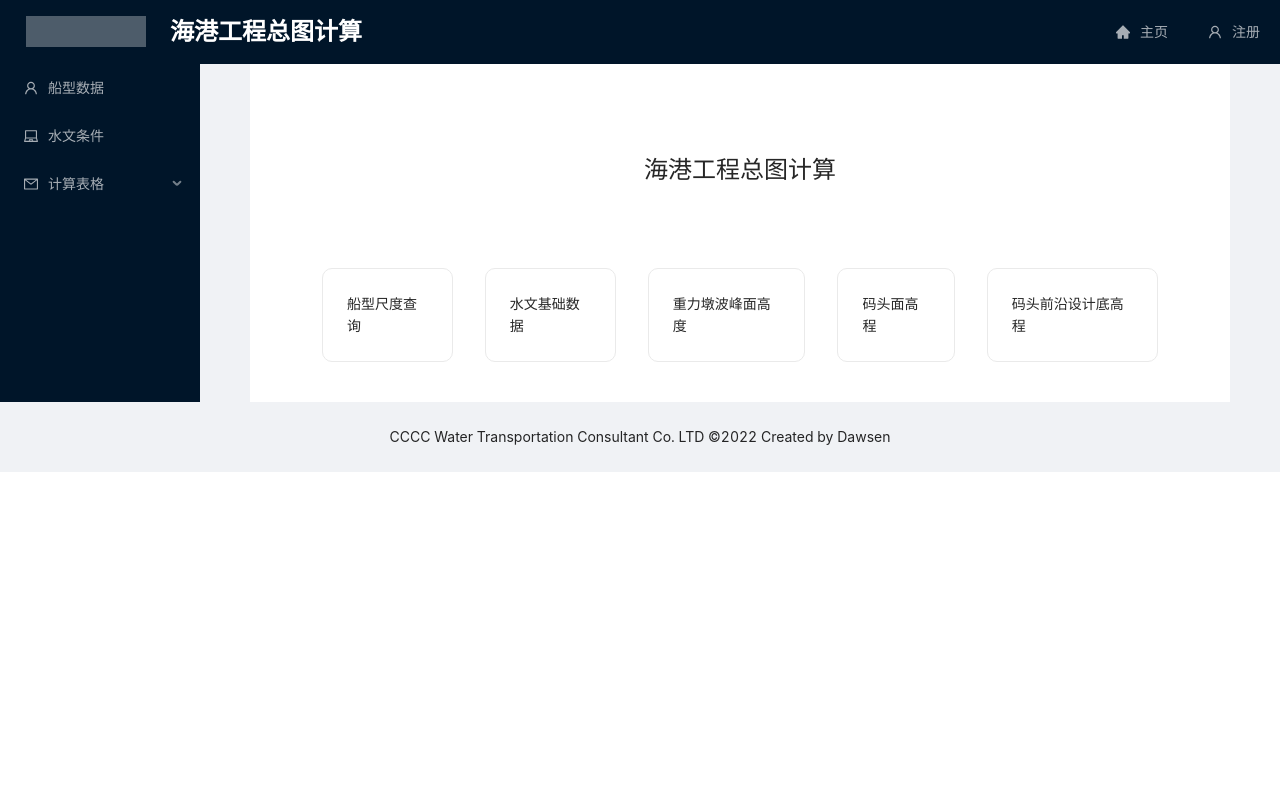
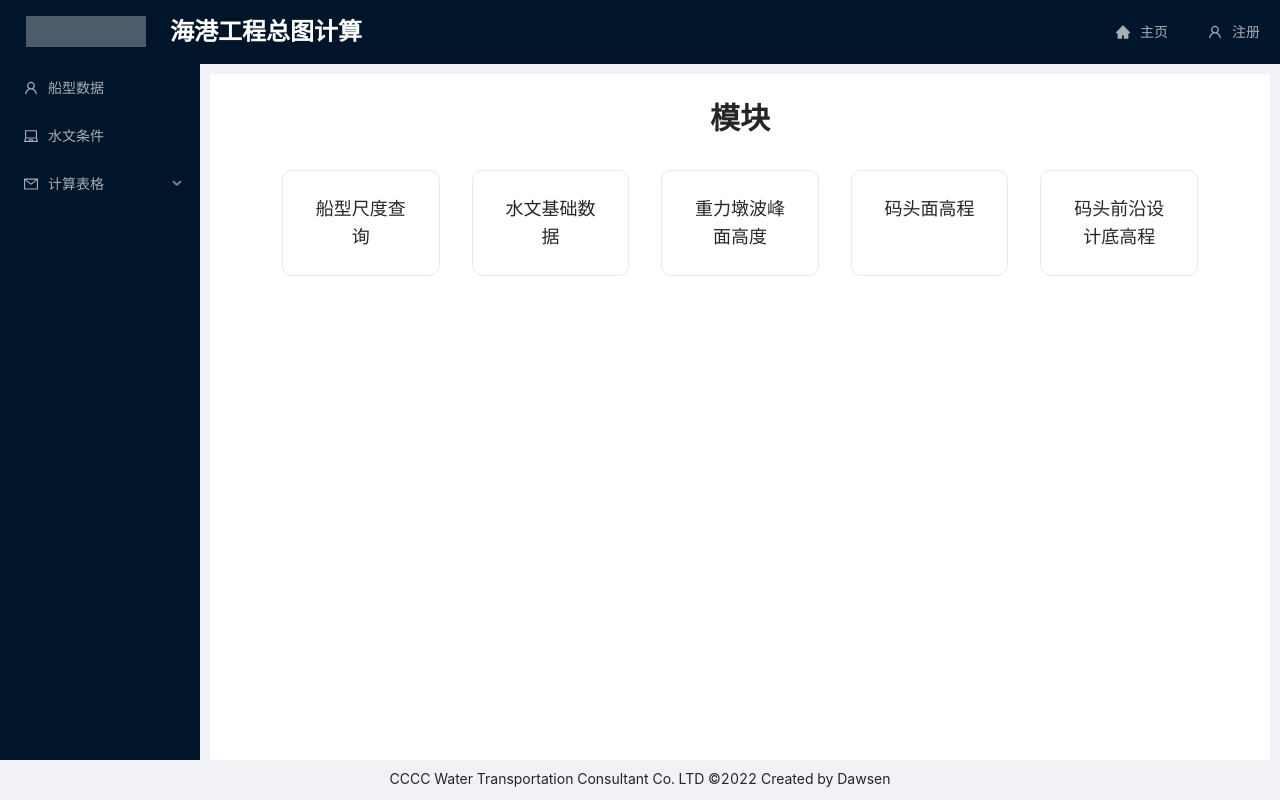
Before and after one commit to DawsenSu/port-gd-cal-antd, a Next.js app: page / in a window 1280 px wide. Built offline with nearby package versions, Linux system fonts and the light colour scheme.

Commit message:
change the layout

```diff
--- a/pages/_app.tsx
+++ b/pages/_app.tsx
@@ -11,6 +11,7 @@ import {
 import { useRouter } from "next/router";
 import { appWithTranslation } from "next-i18next";
 import React, { Children } from "react";
+import { networkInterfaces } from "os";
 
 const { Header, Content, Footer, Sider } = Layout;
 
@@ -81,7 +82,7 @@ function MyApp({ Component, pageProps }: AppProps) {
   ];
 
   return (
-    <Layout>
+    <Layout style={{ height: "100vh" }}>
       <Header style={{ padding: "0px" }}>
         <div className="logo" />
         <Typography.Title
@@ -114,11 +115,11 @@ function MyApp({ Component, pageProps }: AppProps) {
           ></Menu>
         </Sider>
         <Layout>
-          <Content style={{ padding: "0 50px" }}>
+          <Content style={{ padding: "10px 10px 0px 10px" }}>
             <div
               style={{
                 padding: "24px",
-                minHeight: "280px",
+                height: "100%",
                 background: "#fff",
               }}
             >
@@ -128,8 +129,16 @@ function MyApp({ Component, pageProps }: AppProps) {
         </Layout>
       </Layout>
 
-      <Footer style={{ textAlign: "center" }}>
-        CCCC Water Transportation Consultant Co. LTD ©2022 Created by Dawsen
+      <Footer
+        style={{
+          textAlign: "center",
+          height: "40px",
+          margin: "0",
+          padding: "8px",
+        }}
+      >
+        CCCC Water Transportation Consultant Co. LTD ©{new Date().getFullYear()}{" "}
+        Created by Dawsen
       </Footer>
     </Layout>
   );
--- a/pages/index.tsx
+++ b/pages/index.tsx
@@ -3,6 +3,7 @@ import Head from "next/head";
 import Image from "next/image";
 import styles from "@styles/Home.module.css";
 import Link from "next/link";
+import { Typography } from "antd";
 
 const routes = [
   {
@@ -41,7 +42,7 @@ const Home: NextPage = () => {
       </Head>
       <div className={styles.container}>
         <div className={styles.title}>
-          <div className={styles.description}>海港工程总图计算</div>
+          <Typography.Title level={2}>模块</Typography.Title>
         </div>
         <div style={{ display: "flex", justifyContent: "center" }}>
           {routes.map((route) => {
--- a/styles/Home.module.css
+++ b/styles/Home.module.css
@@ -76,13 +76,14 @@
 .card {
   margin: 1rem;
   padding: 1.5rem;
-  text-align: left;
   color: inherit;
   text-decoration: none;
   border: 1px solid #eaeaea;
   border-radius: 10px;
   transition: color 0.15s ease, border-color 0.15s ease;
-  max-width: 300px;
+  width: 100vw;
+  display: flex;
+  justify-content: center;
 }
 
 .card:hover,
@@ -95,6 +96,12 @@
 .card h2 {
   margin: 0 0 1rem 0;
   font-size: 1.5rem;
+}
+
+.card a {
+  margin: 0;
+  font-size: large;
+  text-align: center;
 }
 
 .card p {
```
